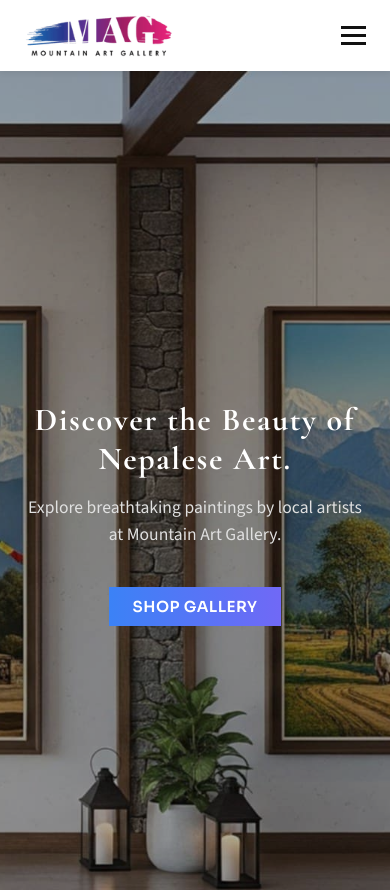
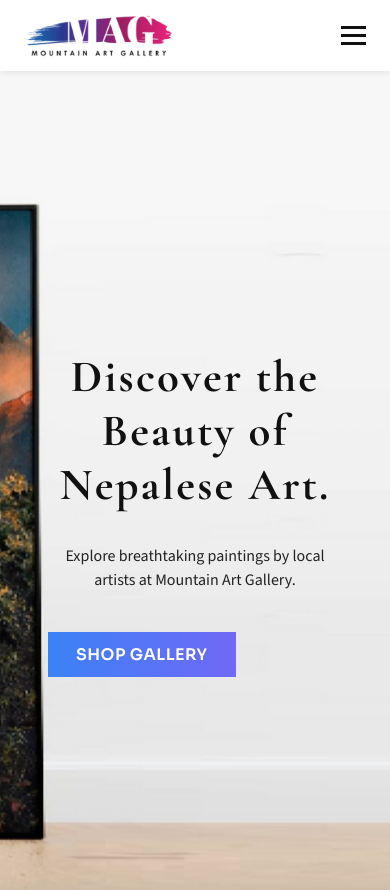
Before and after one commit to shrawan-shakya/mountainartgallery, a React (Create React App) app: page / in a window 390 px wide. Shown: the top 890 px of the page. Built offline with nearby package versions, Linux system fonts and the light colour scheme; no server answers; the database is empty.

Commit message:
Initial commit

```diff
--- a/src/components/Home.js
+++ b/src/components/Home.js
@@ -1,4 +1,3 @@
-// src/components/Home.js
 import React from 'react';
 import { Link } from 'react-router-dom';
 import FeaturedArtworks from './FeaturedArtworks';
@@ -9,12 +8,14 @@ import '../styles/Home.css';
 export default function Home() {
   return (
     <>
-      <header className="home-header container">
-        <h1>Discover the Beauty of Nepalese Art.</h1>
-        <p className="subtitle">
-          Explore breathtaking paintings by local artists at Mountain Art Gallery.
-        </p>
-        <Link to="/gallery" className="explore-button">Shop Gallery</Link>
+      <header className="home-header">
+        <div className="hero-content">
+          <h1>Discover the Beauty of Nepalese Art.</h1>
+          <p className="subtitle">
+            Explore breathtaking paintings by local artists at Mountain Art Gallery.
+          </p>
+          <Link to="/gallery" className="explore-button">Shop Gallery</Link>
+        </div>
       </header>
 
       <section className="highlight-section container">
--- a/src/styles/Home.css
+++ b/src/styles/Home.css
@@ -1,37 +1,28 @@
 .home-header {
   padding: 5rem 0 3rem;
-  text-align: center;
-  color: var(--color-primary-dark);
   position: relative;
   z-index: 1;
   background-image: url('../assets/hero-bg.jpg');
-  background-size: cover;
+  background-size: cover; /* fill and crop if needed */
   background-position: center;
   background-repeat: no-repeat;
-  min-height: 100vh; /* Full screen height */
+  min-height: 100vh;
   display: flex;
-  flex-direction: column;
-  justify-content: center;
+  justify-content: flex-end;
   align-items: center;
+  text-align: left;
+  width: 100%;
+  margin: 0;
+  padding-left: 0;
+  padding-right: 0;
 }
 
-/* Optional dark overlay for readability */
-.home-header::before {
-  content: '';
-  position: absolute;
-  top: 0;
-  left: 0;
-  width: 100%;
-  height: 100%;
-  background: rgba(0, 0, 0, 0.3);
-  z-index: 0;
-}
-
-.home-header h1,
-.home-header .subtitle,
-.explore-button {
+.home-header .hero-content {
   position: relative;
   z-index: 2;
+  max-width: 600px;
+  padding: 0 2rem;
+  margin-right: 5%;
 }
 
 .home-header h1 {
@@ -39,19 +30,19 @@
   font-weight: 900;
   letter-spacing: 0.05em;
   margin-bottom: var(--spacing-md);
-  color: #fff;
+  color: #111;
+  text-align: left;
 }
 
 .home-header .subtitle {
   font-size: 1rem;
   font-weight: 500;
-  color: #e0e0e0;
-  max-width: 600px;
-  margin: 2rem auto 1.5rem;
+  color: #222;
+  margin: 2rem 0 1.5rem;
   line-height: 1.5;
+  text-align: left;
 }
 
-/* Explore Gallery Button with Gradient, no border radius */
 .explore-button {
   display: inline-block;
   margin-top: 1rem;
@@ -70,6 +61,7 @@
   background-position: 0% 0%;
   position: relative;
   z-index: 2;
+  text-align: left;
 }
 
 .explore-button:hover {
@@ -85,34 +77,26 @@
   margin-bottom: var(--spacing-xl);
 }
 
-.highlight-section h2 {
-  text-align: center;
-  font-size: 2rem;
-  color: var(--color-secondary);
-  letter-spacing: 0.04em;
-}
-
 .contact-section {
   padding-bottom: var(--spacing-xl);
 }
 
-/* ======= Responsive: Adjust Hero Section for Mobile ======= */
 @media (max-width: 768px) {
   .home-header {
+    background-size: cover;
+    justify-content: center;
     padding: 3rem 1.5rem 2rem;
   }
 
-  .home-header h1 {
-    font-size: 2rem;
+  .home-header .hero-content {
+    margin-right: 0;
+    max-width: 100%;
+    padding: 0 1.5rem;
   }
 
-  .home-header .subtitle {
-    font-size: 1.1rem;
-    margin-top: 1rem;
-  }
-
+  .home-header h1,
+  .home-header .subtitle,
   .explore-button {
-    padding: 10px 24px;
-    font-size: 0.95rem;
+    text-align: center;
   }
 }
```
Also changed, not shown: src/assets/hero-bg.jpg, src/assets/hero-bg2.jpg (added).
